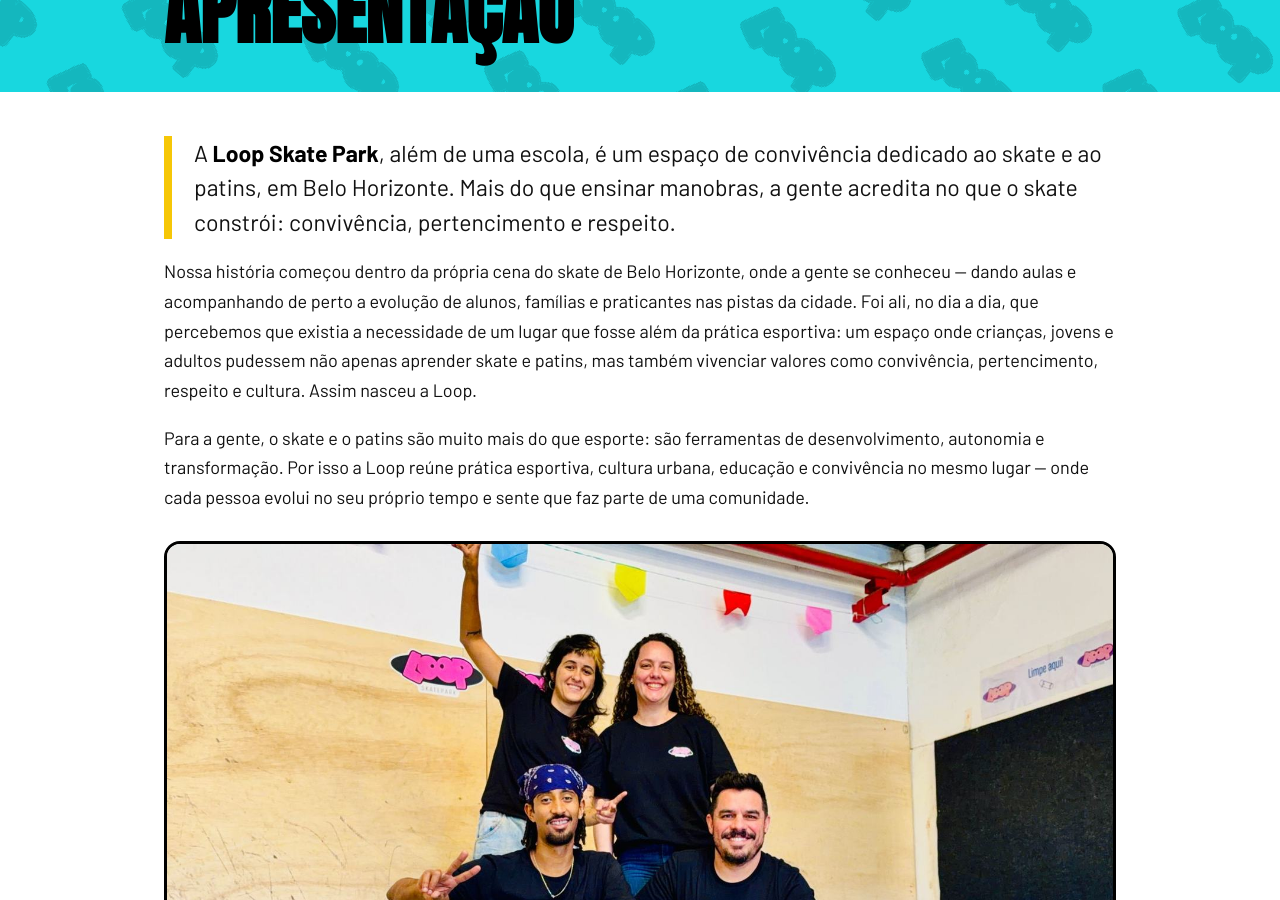
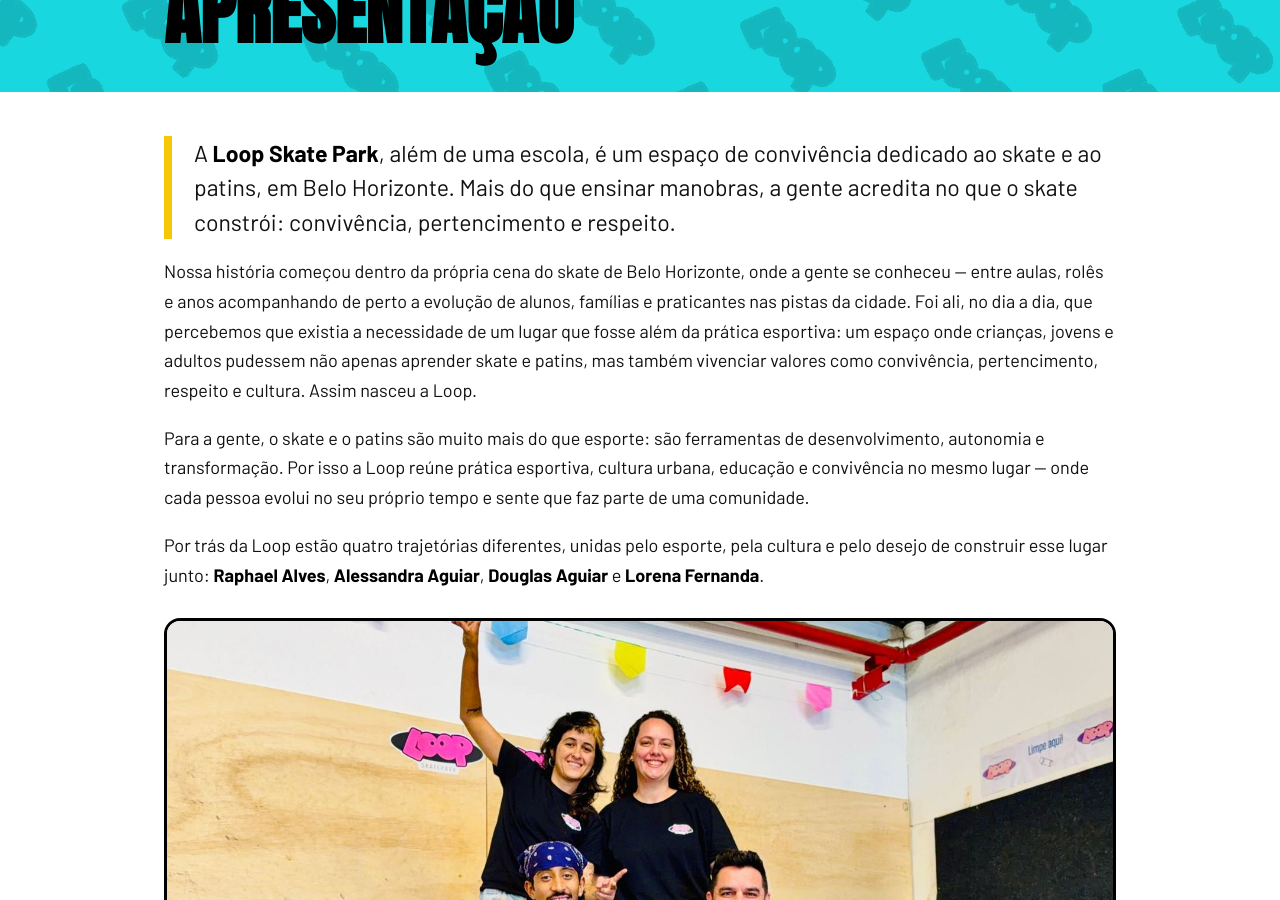
Before and after one commit to alessandra-loop/alessandra-loop.github.io, a Jekyll site: the page built from sobre/index.html, in a window 1280 px wide and 900 px high, scrolled down 919 px. Built offline with Jekyll 4.4.1, drawn with Linux system fonts in a browser that asks for light colours; some of the changed text lies outside the part shown.

Commit message:
Alinha a página Sobre ao mídia kit
Revisão do conteúdo do mídia kit em relação à página Sobre:

- nomeia os quatro fundadores na Sobre, como já acontece no mídia kit e
  na carta de apresentação (a página só tinha a foto, sem os nomes);
- ajusta a história para não atribuir aulas aos quatro fundadores —
  Alessandra e Douglas chegaram ao skate pela família, como conta o kit;
- corrige a frase da Estrutura: quem recebe eventos é a pista, não o aluno.

Os números (130 m², 110 m², 14 obstáculos, 15 a 20 pessoas), os cards de
obstáculos, o público e os valores já batiam com o kit e ficaram como estão.

Co-Authored-By: Claude Opus 5 <noreply@anthropic.com>
Claude-Session: https://claude.ai/code/session_01NC9deGDUgxrtMMFWyGotWd

```diff
--- a/sobre/index.html
+++ b/sobre/index.html
@@ -81,8 +81,10 @@ title: "Sobre a Loop Skate Park | Escola de Skate e Patins em BH"
 <section class="content">
   <div class="wrap">
     <p class="lead lead--accent">A <strong>Loop Skate Park</strong>, além de uma escola, é um espaço de convivência dedicado ao skate e ao patins, em Belo Horizonte. Mais do que ensinar manobras, a gente acredita no que o skate constrói: convivência, pertencimento e respeito.</p>
-    <p>Nossa história começou dentro da própria cena do skate de Belo Horizonte, onde a gente se conheceu — dando aulas e acompanhando de perto a evolução de alunos, famílias e praticantes nas pistas da cidade. Foi ali, no dia a dia, que percebemos que existia a necessidade de um lugar que fosse além da prática esportiva: um espaço onde crianças, jovens e adultos pudessem não apenas aprender skate e patins, mas também vivenciar valores como convivência, pertencimento, respeito e cultura. Assim nasceu a Loop.</p>
+    <p>Nossa história começou dentro da própria cena do skate de Belo Horizonte, onde a gente se conheceu — entre aulas, rolês e anos acompanhando de perto a evolução de alunos, famílias e praticantes nas pistas da cidade. Foi ali, no dia a dia, que percebemos que existia a necessidade de um lugar que fosse além da prática esportiva: um espaço onde crianças, jovens e adultos pudessem não apenas aprender skate e patins, mas também vivenciar valores como convivência, pertencimento, respeito e cultura. Assim nasceu a Loop.</p>
     <p>Para a gente, o skate e o patins são muito mais do que esporte: são ferramentas de desenvolvimento, autonomia e transformação. Por isso a Loop reúne prática esportiva, cultura urbana, educação e convivência no mesmo lugar — onde cada pessoa evolui no seu próprio tempo e sente que faz parte de uma comunidade.</p>
+
+    <p>Por trás da Loop estão quatro trajetórias diferentes, unidas pelo esporte, pela cultura e pelo desejo de construir esse lugar junto: <strong>Raphael Alves</strong>, <strong>Alessandra Aguiar</strong>, <strong>Douglas Aguiar</strong> e <strong>Lorena Fernanda</strong>.</p>
 
     <div class="photos">
       <figure class="photo photo--full">
```
Also changed, not shown: other parts of sobre/index.html (+1 -1 lines).
